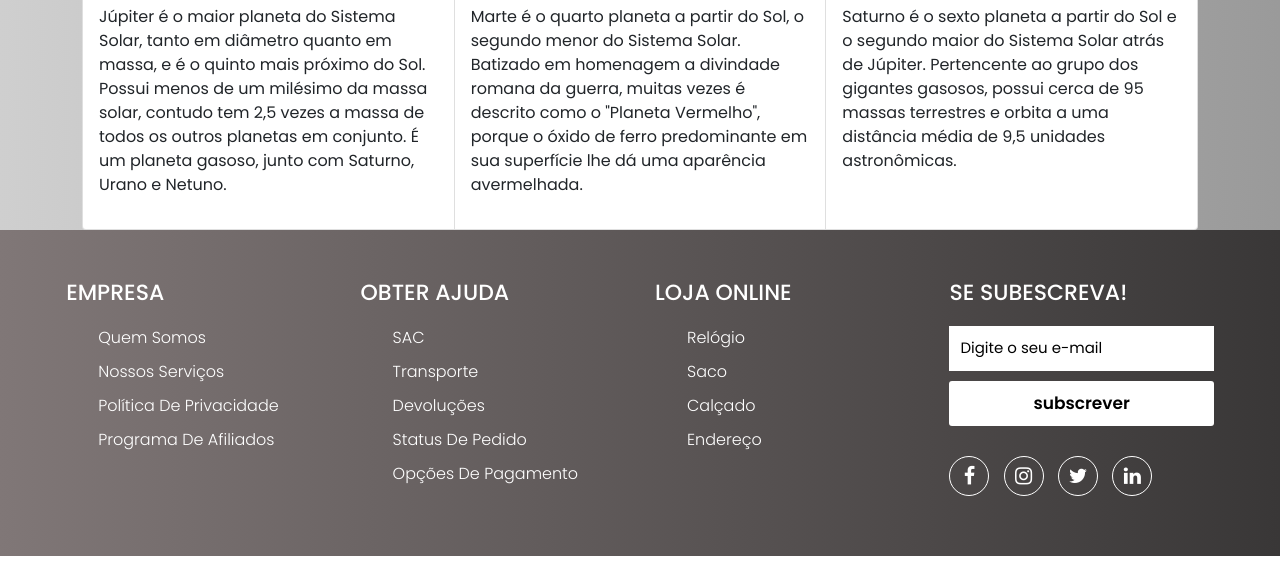
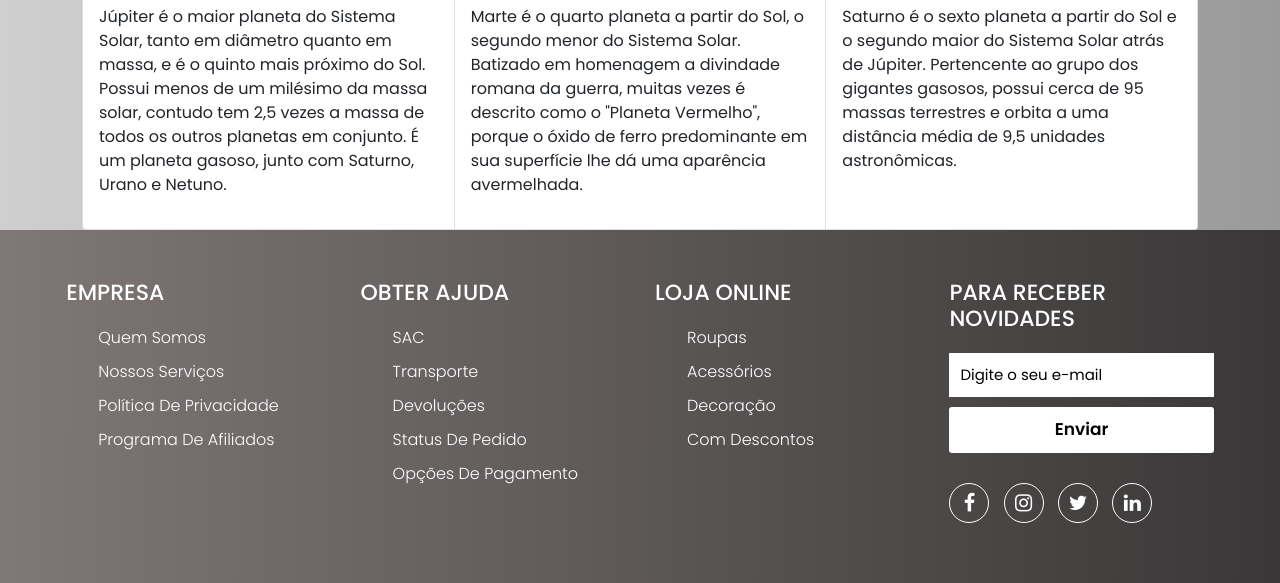
Before and after one commit to italo452b/Site-Usando-BOOTSTRAP, a plain HTML site: page index.html in a window 1280 px wide. Shown: the part 1091-1674 px from the top of the page. Before the commit the page ends 1647 px from the top, so only its background shows below. Drawn offline with nearby package versions, Linux system fonts and the light colour scheme.

Commit message:
atualizações

```diff
--- a/index.html
+++ b/index.html
@@ -145,20 +145,20 @@
               <div class="footer-col">
                   <h4>Loja online</h4>
                   <ul>
-                      <li><a href="#">Relógio</a></li>
-                      <li><a href="#">Saco</a></li>
-                      <li><a href="#">Calçado</a></li>
-                      <li><a href="#">Endereço</a></li>
+                      <li><a href="#">Roupas</a></li>
+                      <li><a href="#">Acessórios</a></li>
+                      <li><a href="#">Decoração</a></li>
+                      <li><a href="#">Com Descontos</a></li>
                   </ul>
               </div>
               <!--end footer col-->
               <!-- footer col-->
               <div class="footer-col">
-                  <h4>Se subescreva!</h4>
+                  <h4>Para Receber Novidades</h4>
                   <div class="form-sub">
                       <form>
                           <input type="email" placeholder="Digite o seu e-mail" required>
-                          <button>subscrever</button>
+                          <button>Enviar</button>
                       </form>
                   </div>
 
```
